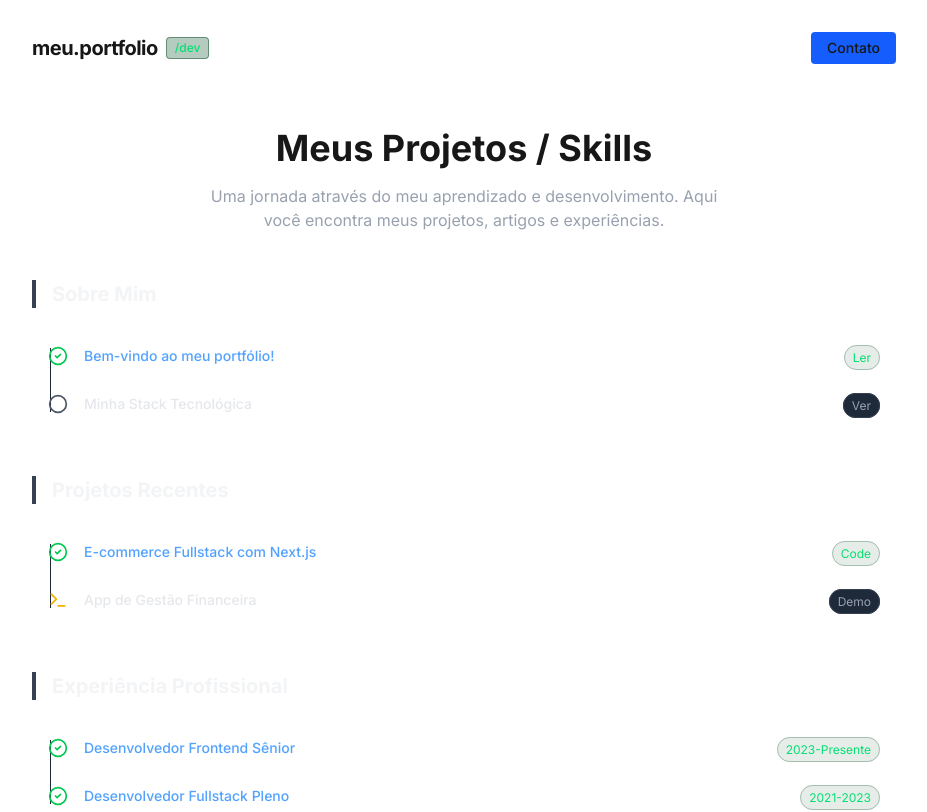
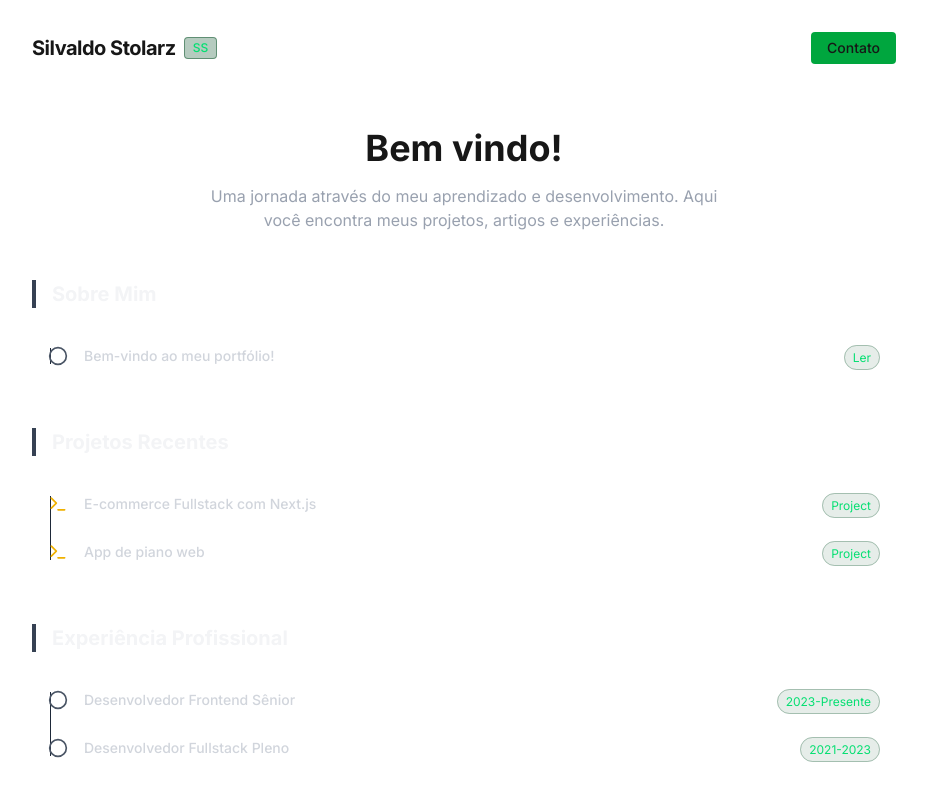
Before and after one commit to SiSt12/Site-Portfolio, a Next.js app: page / in a window 1280 px wide. Shown: the top 812 px of the page, without its empty margins (176-1103 px from the left). Built offline with nearby package versions, Linux system fonts and the light colour scheme.

Commit message:
chore: mudança de estrutura da página e mudança de textos

```diff
--- a/app/layout.tsx
+++ b/app/layout.tsx
@@ -6,7 +6,7 @@ import "./globals.css";
 const inter = Inter({ subsets: ["latin"] });
 
 export const metadata: Metadata = {
-  title: "Meu Portfólio",
+  title: "Silvaldo Stolarz",
   description: "Portfólio de desenvolvimento web",
 };
 
@@ -29,13 +29,13 @@ export default function RootLayout({
           {/* Header simples */}
           <header className="flex items-center justify-between mb-16">
             <div className="flex items-center gap-2">
-              <span className="font-bold text-xl tracking-tight">meu.portfolio</span>
+              <span className="font-bold text-xl tracking-tight">Silvaldo Stolarz</span>
               <span className="px-2 py-0.5 rounded bg-green-900/30 text-green-400 text-xs font-medium border border-green-900/50">
-                /dev
+                SS
               </span>
             </div>
             {/* Botão de exemplo (Fórum na imagem original) */}
-            <button className="px-4 py-1.5 rounded bg-blue-600 hover:bg-blue-700 text-sm font-medium transition-colors">
+            <button className="px-4 py-1.5 rounded bg-green-600 hover:bg-green-700 text-sm font-medium transition-colors">
               Contato
             </button>
           </header>
@@ -45,7 +45,7 @@ export default function RootLayout({
           </main>
 
           <footer className="mt-20 py-8 border-t border-gray-800 text-center text-gray-500 text-sm">
-            <p>© 2024 Construído com Next.js e Tailwind CSS</p>
+            <p>Contato</p>
           </footer>
         </div>
       </body>
--- a/app/page.tsx
+++ b/app/page.tsx
@@ -6,7 +6,7 @@ export default function Home() {
     <div className="space-y-8">
       {/* Título Principal */}
       <div className="mb-12 text-center">
-        <h1 className="text-4xl font-bold mb-4">Meus Projetos / Skills</h1>
+        <h1 className="text-4xl font-bold mb-4">Bem vindo!</h1>
         <p className="text-gray-400 max-w-lg mx-auto">
           Uma jornada através do meu aprendizado e desenvolvimento.
           Aqui você encontra meus projetos, artigos e experiências.
--- a/components/LessonItem.tsx
+++ b/components/LessonItem.tsx
@@ -11,20 +11,18 @@ interface LessonItemProps {
 export function LessonItem({ item }: LessonItemProps) {
     // Função auxiliar para escolher o ícone baseado no status e tipo
     const getIcon = () => {
-        if (item.status === 'completed') return <CheckCircle2 className="w-5 h-5 text-green-500" />;
-        if (item.status === 'locked') return <Lock className="w-5 h-5 text-gray-500" />;
+
+        if (item.status === 'normal') return `-`;
+        if (item.status === 'dropdown') return <CheckCircle2 className="w-5 h-5 text-green-500" />;
         if (item.type === 'project') return <Terminal className="w-5 h-5 text-yellow-500" />;
         return <Circle className="w-5 h-5 text-gray-600" />;
     };
 
-    // Estilos dinâmicos baseados no status
-    const isCompleted = item.status === 'completed';
-    const isLocked = item.status === 'locked';
 
     return (
         <div className={`
       group flex items-center gap-4 py-3 px-4 rounded-lg transition-all duration-200
-      ${isLocked ? 'opacity-50 cursor-not-allowed' : 'hover:bg-gray-800/50 cursor-pointer'}
+      hover:bg-gray-800/50 cursor-pointer
     `}>
             {/* Ícone de status (esquerda) */}
             <div className="flex-shrink-0">
@@ -35,23 +33,20 @@ export function LessonItem({ item }: LessonItemProps) {
             <div className="flex-1 min-w-0">
                 <h3 className={`
           text-sm font-medium truncate
-          ${isCompleted ? 'text-blue-400' : 'text-gray-200'}
-          ${isLocked ? 'text-gray-500' : ''}
-        `}>
+          text-gray-300
+          `}>
                     {item.title}
                 </h3>
             </div>
 
             {/* Badge de duração/tipo (direita) */}
-            {item.duration && (
+            {item.rightType && (
                 <div className="flex-shrink-0">
                     <span className={`
             text-xs px-2 py-1 rounded-full border
-            ${isCompleted
-                            ? 'border-green-900/30 text-green-400 bg-green-900/10'
-                            : 'border-gray-700 text-gray-400 bg-gray-800'}
+            border-green-900/30 text-green-400 bg-green-900/10
           `}>
-                        {item.duration}
+                        {item.rightType}
                     </span>
                 </div>
             )}
--- a/data/portfolio.ts
+++ b/data/portfolio.ts
@@ -8,8 +8,8 @@ export interface PortfolioItem {
   id: string;
   title: string;
   type: ItemType;
-  duration?: string; // ex: "10xp", "3min" (como na imagem)
-  status?: 'completed' | 'in-progress' | 'locked';
+  rightType?: string; // ex: "10xp", "3min" (como na imagem)
+  leftType?: 'normal' | 'dropdown' | 'project';
   url?: string;
 }
 
@@ -31,15 +31,8 @@ export const portfolioData: PortfolioSection[] = [
         id: 'welcome',
         title: 'Bem-vindo ao meu portfólio!',
         type: 'article',
-        status: 'completed',
-        duration: 'Ler',
-      },
-      {
-        id: 'stack',
-        title: 'Minha Stack Tecnológica',
-        type: 'skill',
-        status: 'in-progress',
-        duration: 'Ver',
+        leftType: 'normal',
+        rightType: 'Ler',
       },
     ],
   },
@@ -51,16 +44,16 @@ export const portfolioData: PortfolioSection[] = [
         id: 'proj-1',
         title: 'E-commerce Fullstack com Next.js',
         type: 'project',
-        duration: 'Code',
-        status: 'completed',
+        leftType: 'project',
+        rightType: 'Project',
         url: 'https://github.com/seu-usuario/projeto',
       },
       {
         id: 'proj-2',
-        title: 'App de Gestão Financeira',
+        title: 'App de piano web',
         type: 'project',
-        duration: 'Demo',
-        status: 'in-progress',
+        rightType: 'Project',
+        leftType: 'project',
       },
     ],
   },
@@ -72,15 +65,15 @@ export const portfolioData: PortfolioSection[] = [
         id: 'exp-1',
         title: 'Desenvolvedor Frontend Sênior',
         type: 'experience',
-        duration: '2023-Presente',
-        status: 'completed',
+        rightType: '2023-Presente',
+        leftType: 'normal',
       },
       {
         id: 'exp-2',
         title: 'Desenvolvedor Fullstack Pleno',
         type: 'experience',
-        duration: '2021-2023',
-        status: 'completed',
+        rightType: '2021-2023',
+        leftType: 'normal',
       },
     ],
   },
```
